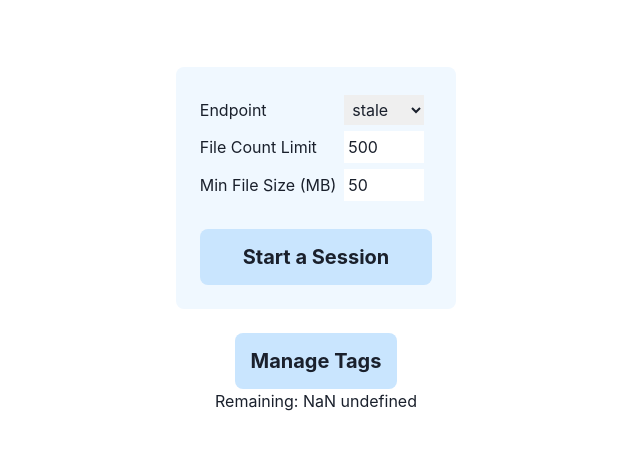
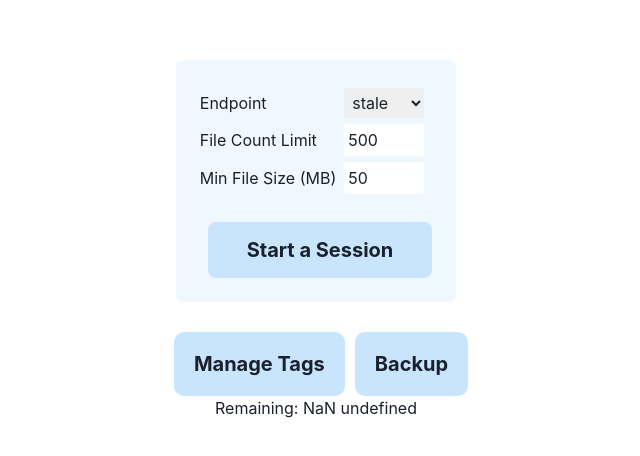
Before and after one commit to jaeseopark/corganize-web, a React (Create React App) app in the folder crgw-ui/: page / in a window 1280 px wide. Shown: the part 160-616 px from the top of the page, without its empty margins (324-964 px from the left). Built offline with nearby package versions, Linux system fonts and the light colour scheme; no server answers.

Commit message:
feat: on demand backup

```diff
--- a/crgw-ui/src/clients/corganize.ts
+++ b/crgw-ui/src/clients/corganize.ts
@@ -293,3 +293,10 @@ export const getRemainingSpace = (): Promise<number> =>
 
 export const getReport = (reportName: "tags") =>
   fetch(`/api/remote/reports/${reportName}`).then((res) => res.json());
+
+export const backup = () =>
+  proxyFetch("/api/remote/backup", "POST", {}).then(({ status }) => {
+    if (status !== 200) {
+      throw new Error(`status ${status}`);
+    }
+  });
--- a/crgw-ui/src/components/standalone/MainView.scss
+++ b/crgw-ui/src/components/standalone/MainView.scss
@@ -10,5 +10,10 @@
     padding: 1em;
     background-color: rgb(201, 229, 254);
     border-radius: 0.5em;
+    margin-left: .5em;
+
+    .first {
+      margin: 0;
+    }
   }
 }
--- a/crgw-ui/src/components/standalone/MainView.tsx
+++ b/crgw-ui/src/components/standalone/MainView.tsx
@@ -7,10 +7,11 @@ import { SessionInfo } from "typedefs/Session";
 import { useBlanket } from "providers/blanket/hook";
 import { useFileRepository } from "providers/fileRepository/hook";
 import { useGrid } from "providers/grid/hook";
+import { useToast } from "providers/toast/hook";
 
 import { useNavv } from "hooks/navv";
 
-import { getRemainingSpace } from "clients/corganize";
+import { backup, getRemainingSpace } from "clients/corganize";
 
 import { toHumanFileSize } from "utils/numberUtils";
 
@@ -34,6 +35,7 @@ const MainView = () => {
   const {
     fileProps: { setFiles: setGridFiles },
   } = useGrid();
+  const { enqueueAsync, enqueueSuccess } = useToast();
 
   useEffect(() => {
     getRemainingSpace().then(setRemainingSpace);
@@ -51,14 +53,24 @@ const MainView = () => {
     }
   }, [files]);
 
+  const backupThenShowToast = () =>
+    enqueueAsync({ header: "Backup", message: "Initializing..." })
+      .then(backup)
+      .then(() => enqueueSuccess({ header: "Backup", message: "Done" }));
+
   let mainContent;
 
   if (!sessionInfo) {
     mainContent = (
       <Center flexDirection="column" className="presession">
         <SessionConfigurer setInfo={setSessionInfo} />
-        <Center className="button clickable" onClick={navTagReport}>
-          <Heading size="md">Manage Tags</Heading>
+        <Center>
+          <Heading className="button first clickable" onClick={navTagReport} size="md">
+            Manage Tags
+          </Heading>
+          <Heading className="button clickable" onClick={backupThenShowToast} size="md">
+            Backup
+          </Heading>
         </Center>
         <Center>Remaining: {toHumanFileSize(remainingSpace)}</Center>
       </Center>
--- a/crgw-ui/src/providers/toast/hook.tsx
+++ b/crgw-ui/src/providers/toast/hook.tsx
@@ -55,6 +55,7 @@ export const useToast = () => {
     toasts,
     dequeue,
     enqueue: enqueueInfo,
+    enqueueAsync: async (props: EnqueueProps) => enqueueInfo(props),
     enqueueSuccess,
     enqueueWarning,
     enqueueError,
```
